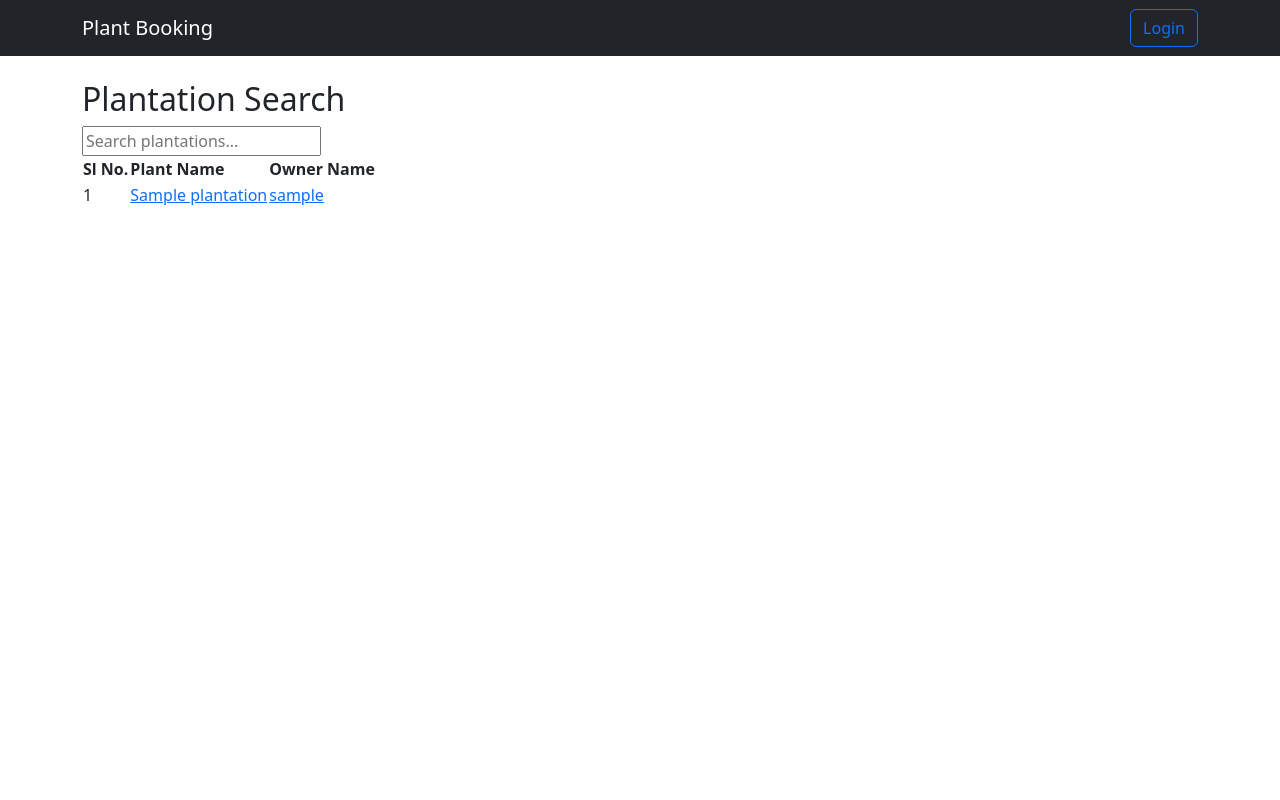
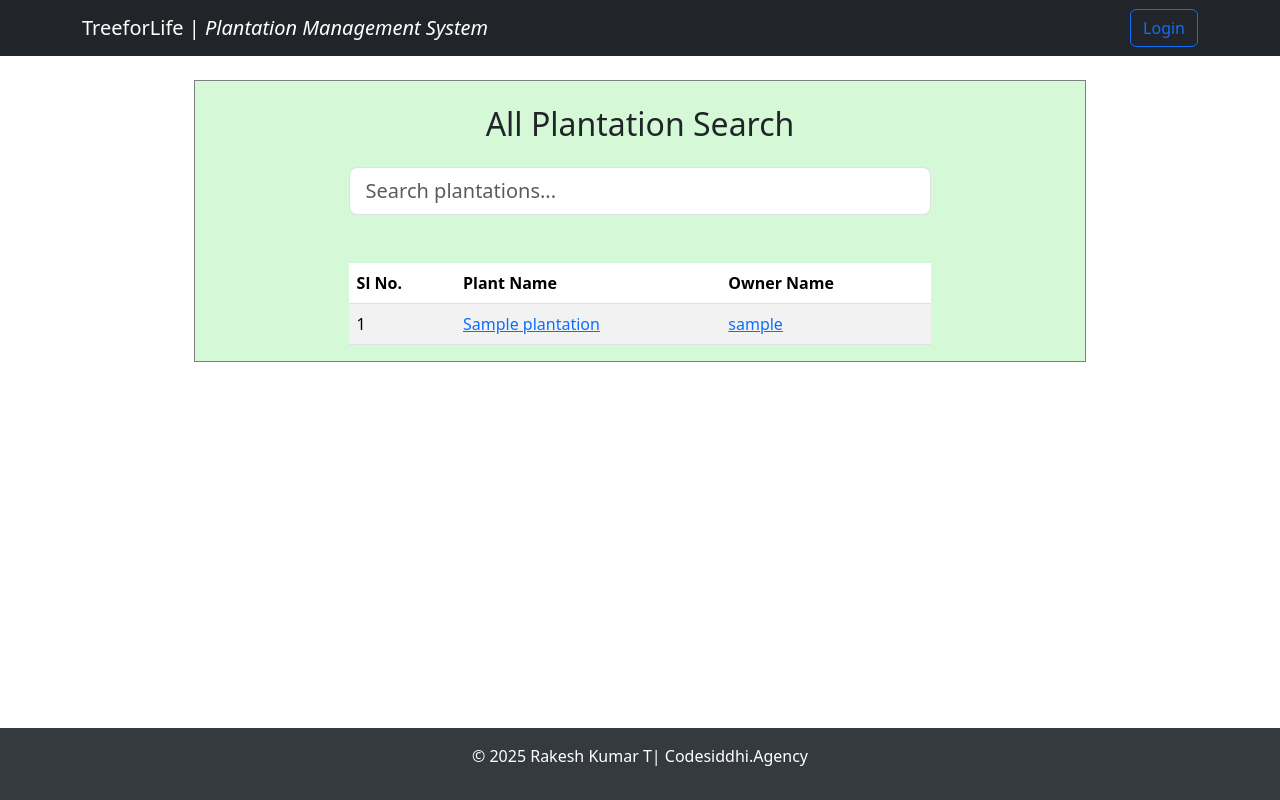
Before and after one commit to rakeshptajlapur/treeforlife_mvp, a Django app: page / in a window 1280 px wide. Run offline with Django 5.2, Linux system fonts and the light colour scheme; tables that the repository leaves empty hold one stand-in row (values such as "Sample post").

Commit message:
Homepage UI enhancement done with header/footer and some inline css to base file and static css

```diff
--- a/plantation/templates/plantation/base.html
+++ b/plantation/templates/plantation/base.html
@@ -1,16 +1,20 @@
+{% load static %}
 <!DOCTYPE html>
 <html lang="en">
 <head>
     <meta charset="UTF-8">
     <meta name="viewport" content="width=device-width, initial-scale=1.0">
-    <title>{% block title %}Plant Booking{% endblock %}</title>
+    <title>{% block title %}TreeforLife | Plantation Management System{% endblock %}</title>
     <!-- Bootstrap CSS -->
     <link href="https://cdn.jsdelivr.net/npm/bootstrap@5.3.0-alpha1/dist/css/bootstrap.min.css" rel="stylesheet">
+    <link rel="stylesheet" type="text/css" href="{% static 'css/styles.css' %}">
+
 </head>
-<body>
-    <nav class="navbar navbar-expand-lg navbar-dark bg-dark ">
+<body style="display: flex; flex-direction: column; min-height: 100vh;">
+
+    <nav class="navbar navbar-expand-lg navbar-dark bg-dark">
         <div class="container">
-            <a class="navbar-brand" href="/">Plant Booking</a>
+            <a class="navbar-brand" href="/">TreeforLife | <i>Plantation Management System</i> </a>
 
             <!-- Navbar links aligned to the right -->
             <div class="d-flex ms-auto">
@@ -25,9 +29,14 @@
         </div>
     </nav>
 
-    <div class="container mt-4">
+    <div class="container mt-4" style="flex: 1;">
         {% block content %}{% endblock %}
     </div>
+
+    <!-- Footer -->
+    <footer style="background-color: #343a40; color: white; text-align: center; padding: 1rem;">
+        <p>&copy; 2025 Rakesh Kumar T| <a href="https://codesiddhi.agency" target="_blank" style="color: white; text-decoration: none;">Codesiddhi.Agency</a></p>
+    </footer>
 
     <!-- Bootstrap JS -->
     <script src="https://cdn.jsdelivr.net/npm/bootstrap@5.3.0-alpha1/dist/js/bootstrap.bundle.min.js"></script>
--- a/plantation/templates/plantation/homepage.html
+++ b/plantation/templates/plantation/homepage.html
@@ -3,15 +3,22 @@
 {% block title %}Homepage{% endblock %}
 
 {% block content %}
-<h2>Plantation Search</h2>
+    <div class="container" style="background-color: rgb(213, 249, 215);max-width: 80%; border: 1px grey solid;">
+        <h2 class="text-center my-4">All Plantation Search</h2>
 
         <!-- Search Box -->
+        <div class="container d-flex justify-content-center my-4" style="max-width: 70%;">
+            <input type="text" id="searchBox" class="form-control form-control-lg" placeholder="Search plantations..." />
+        </div>
 
-<input type="text" id="searchBox" placeholder="Search plantations..." />
-<div id="resultsContainer"></div>
+        <div class="container d-flex justify-content-center my-4" style="max-width: 70%;" id="resultsContainer" class="my-4"></div>
+
+
+
 
         <!-- Plantation Table -->
-<table id="plantation-table">
+        <div class="container" style="max-width: 70%; text-align: left;">
+            <table id="plantation-table" class="table table-striped">
                 <thead>
                     <tr>
                         <th>Sl No.</th>
@@ -29,4 +36,6 @@
                     {% endfor %}
                 </tbody>
             </table>
+        </div>
+    </div>
 {% endblock %}
```
Also changed, not shown: static/css/style.css (added, +26 -0 lines). Lines whose indentation alone changed are shown as unchanged.
